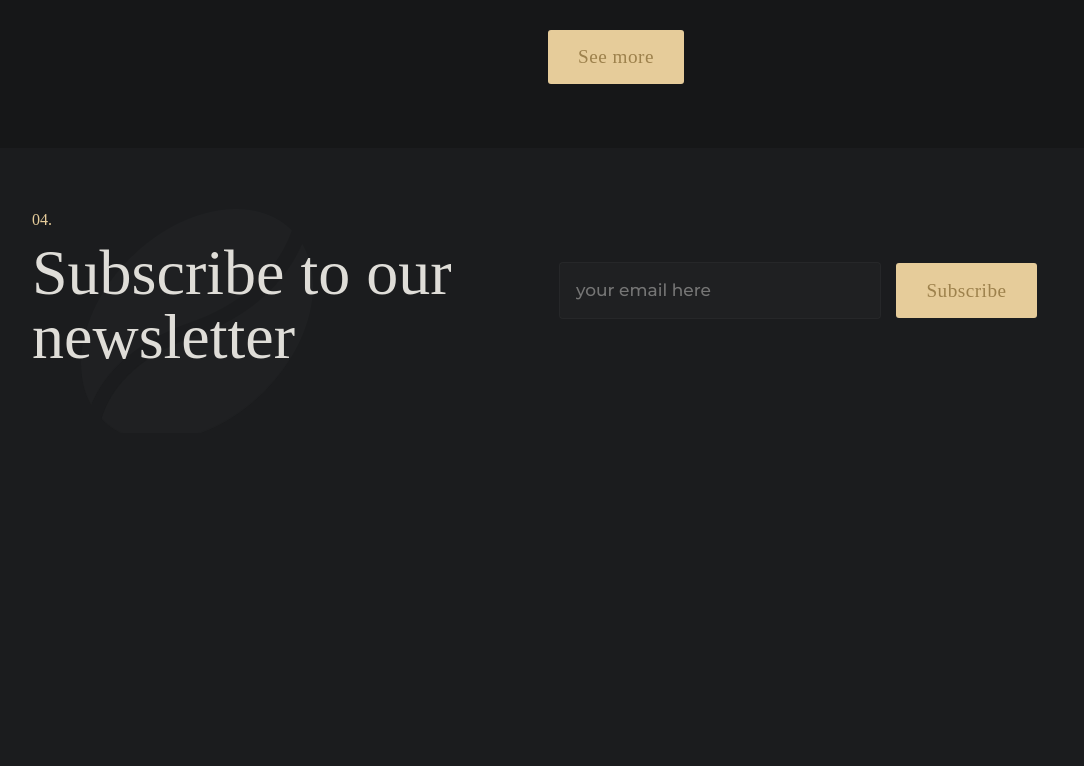
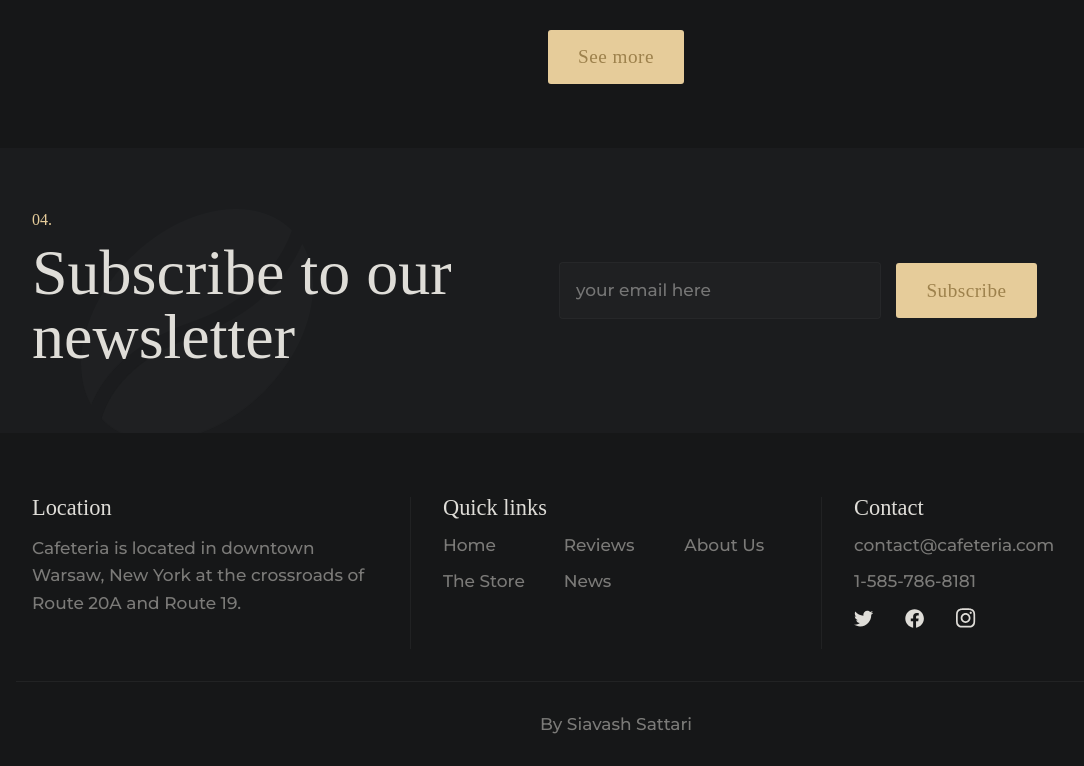
Before and after one commit to siavash-sattari/cafetria, a React (Create React App) app: page / in a window 1280 px wide. Shown: the part 2813-3579 px from the top of the page, without its empty margins (24-1108 px from the left). Before the commit the page ends 3246 px from the top, so only its background shows below. Built offline with nearby package versions, Linux system fonts and the light colour scheme; a web font is replaced by a local one.

Commit message:
feat - implement footer

```diff
--- a/src/App.js
+++ b/src/App.js
@@ -1,5 +1,6 @@
 import About from './components/About';
 import BestSeller from './components/BestSeller';
+import Footer from './components/Footer';
 import Header from './components/Header';
 import Home from './components/Home';
 import News from './components/News';
@@ -15,6 +16,7 @@ function App() {
       <BestSeller />
       <News />
       <Subscribe />
+      <Footer />
     </>
   );
 }
--- /dev/null
+++ b/src/components/Footer.js
@@ -0,0 +1,39 @@
+import React from 'react';
+import '../styles/components/Footer.scss';
+import SocialMedia from './SocialMedia';
+
+const Footer = () => {
+  return (
+    <footer className='footer'>
+      <div className='container'>
+        <section className='coffee'>
+          <div className='logo'>Location</div>
+          <p className='paragraph'>Cafeteria is located in downtown Warsaw, New York at the crossroads of Route 20A and Route 19.</p>
+        </section>
+        <section className='menu'>
+          <h2>Quick links</h2>
+          <nav>
+            <a href='/'>Home</a>
+            <a href='/'>Reviews</a>
+            <a href='/'>About Us</a>
+            <a href='/'>The Store</a>
+            <a href='/'>News</a>
+          </nav>
+        </section>
+        <section className='contact'>
+          <h2>Contact</h2>
+          <div>
+            <span>contact@cafeteria.com</span>
+            <span>1-585-786-8181</span>
+          </div>
+          <SocialMedia />
+        </section>
+      </div>
+      <a href='https://github.com/siavash-sattari' target='_blank' className='by' rel='noreferrer'>
+        By Siavash Sattari
+      </a>
+    </footer>
+  );
+};
+
+export default Footer;
--- /dev/null
+++ b/src/styles/components/Footer.scss
@@ -0,0 +1,73 @@
+@import '../VarMixins.scss';
+
+.footer {
+  background: $c-bg-2;
+  padding: 4rem 0 2rem 0;
+  .container {
+    display: flex;
+    border-bottom: 1px solid rgba(255, 255, 255, 0.05);
+    padding-bottom: 2rem;
+    > * {
+      flex: 1;
+    }
+    section + section {
+      padding-left: 2rem;
+      margin-left: 2rem;
+      border-left: 1px solid rgba(255, 255, 255, 0.05);
+    }
+  }
+  h2,
+  .logo {
+    @include fontTitles(m);
+    margin-bottom: 1rem;
+  }
+  .paragraph {
+    margin-bottom: 2rem;
+  }
+  .menu {
+    nav {
+      display: grid;
+      grid-template-columns: 1fr 1fr 1fr;
+      grid-gap: 1rem;
+      color: $c-txt-2;
+    }
+  }
+  .coffee p {
+    color: $c-txt-2;
+  }
+  .contact > div {
+    color: $c-txt-2;
+    font-style: normal;
+    margin-bottom: 1rem;
+    span {
+      display: block;
+      + span {
+        margin-top: 1rem;
+      }
+    }
+  }
+  .by {
+    padding-top: 2rem;
+    text-align: center;
+    margin: auto;
+    display: block;
+    color: $c-txt-2;
+  }
+}
+
+@media (max-width: 910px) {
+  .footer {
+    .container {
+      flex-direction: column;
+      section + section {
+        padding-left: 0;
+        margin-left: 0;
+        margin-top: 3rem;
+        border-left: none;
+      }
+      .paragraph {
+        margin-bottom: 1rem;
+      }
+    }
+  }
+}
```
